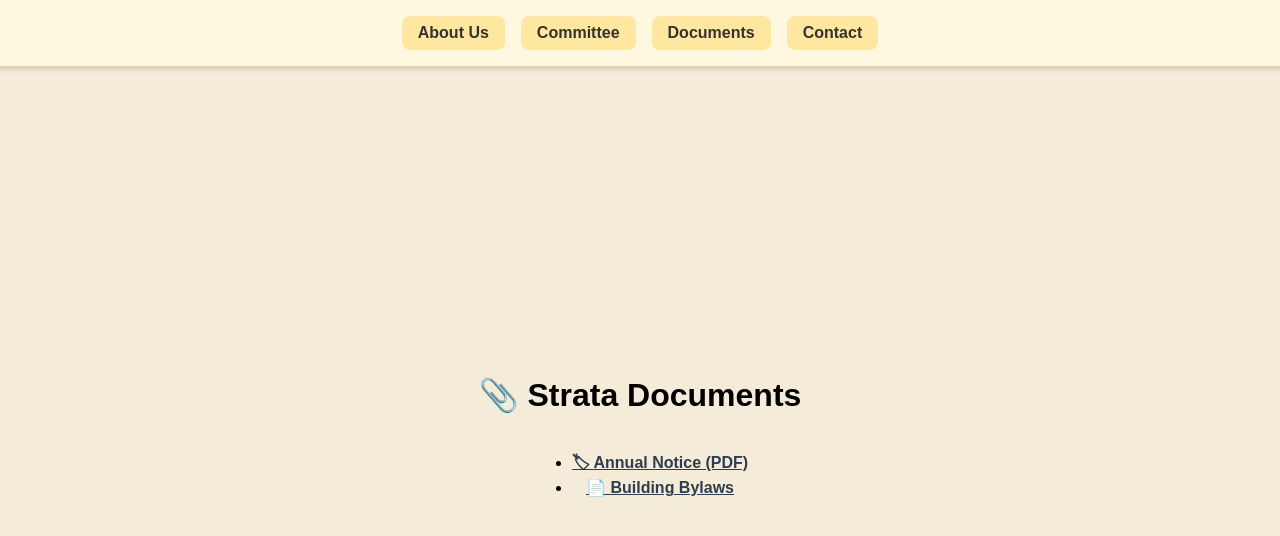
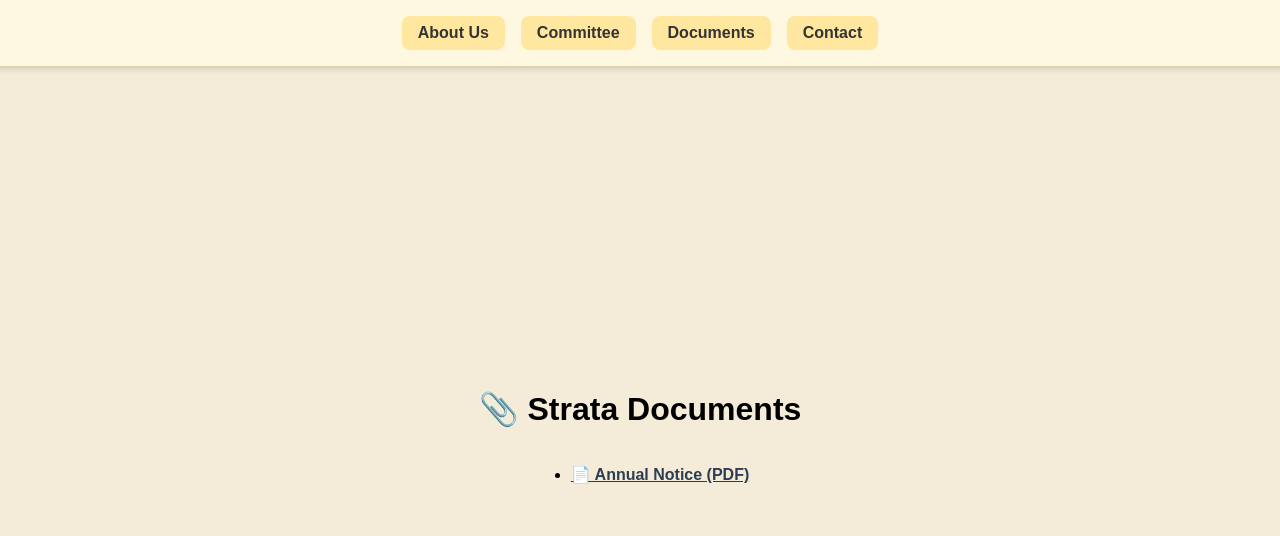
Before and after one commit to Jheng-Peng/strata-board, a Next.js app: page /documents in a window 1280 px wide. Shown: the top 536 px of the page. Built offline with nearby package versions, Linux system fonts and the light colour scheme.

Commit message:
📄 Fix document link: renamed PDF and updated document page

```diff
--- a/pages/api/contact.js
+++ b/pages/api/contact.js
@@ -1,16 +1,12 @@
 export default async function handler(req, res) {
   if (req.method === 'POST') {
-    const body = await new Promise(resolve => {
-      let data = '';
-      req.on('data', chunk => data += chunk);
-      req.on('end', () => resolve(data));
-    });
+    const { name, email, message } = req.body || {};
 
-    console.log("Received contact form data:", body);
+    console.log("Received contact form data:", { name, email, message });
 
     res.writeHead(302, { Location: '/thank-you' });
     res.end();
   } else {
-    res.status(405).end();
+    res.status(405).json({ error: 'Method not allowed' });
   }
 }
--- a/pages/documents.js
+++ b/pages/documents.js
@@ -14,10 +14,7 @@ export default function Documents() {
         <h1>📎 Strata Documents</h1>
         <ul>
           <li>
-            <a href="/notice.pdf" target="_blank" className="file-link">🏷 Annual Notice (PDF)</a>
-          </li>
-          <li>
-            <a href="/bylaws.pdf" target="_blank" className="file-link">📄 Building Bylaws</a>
+          <a href="/annual_notice.pdf" target="_blank" className="file-link">📄 Annual Notice (PDF)</a>
           </li>
         </ul>
       </main>
```
Also changed, not shown: 1 other file (tests, documents, lock files or other folders).
